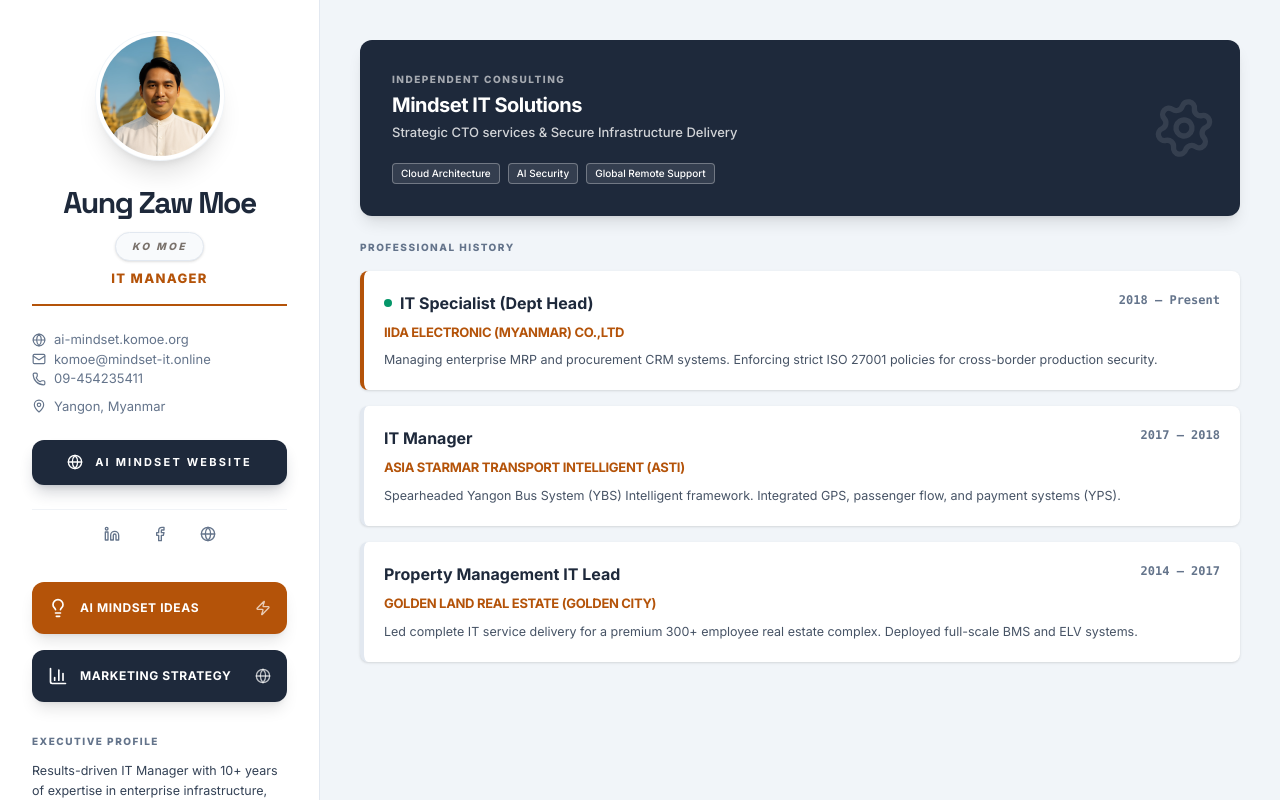
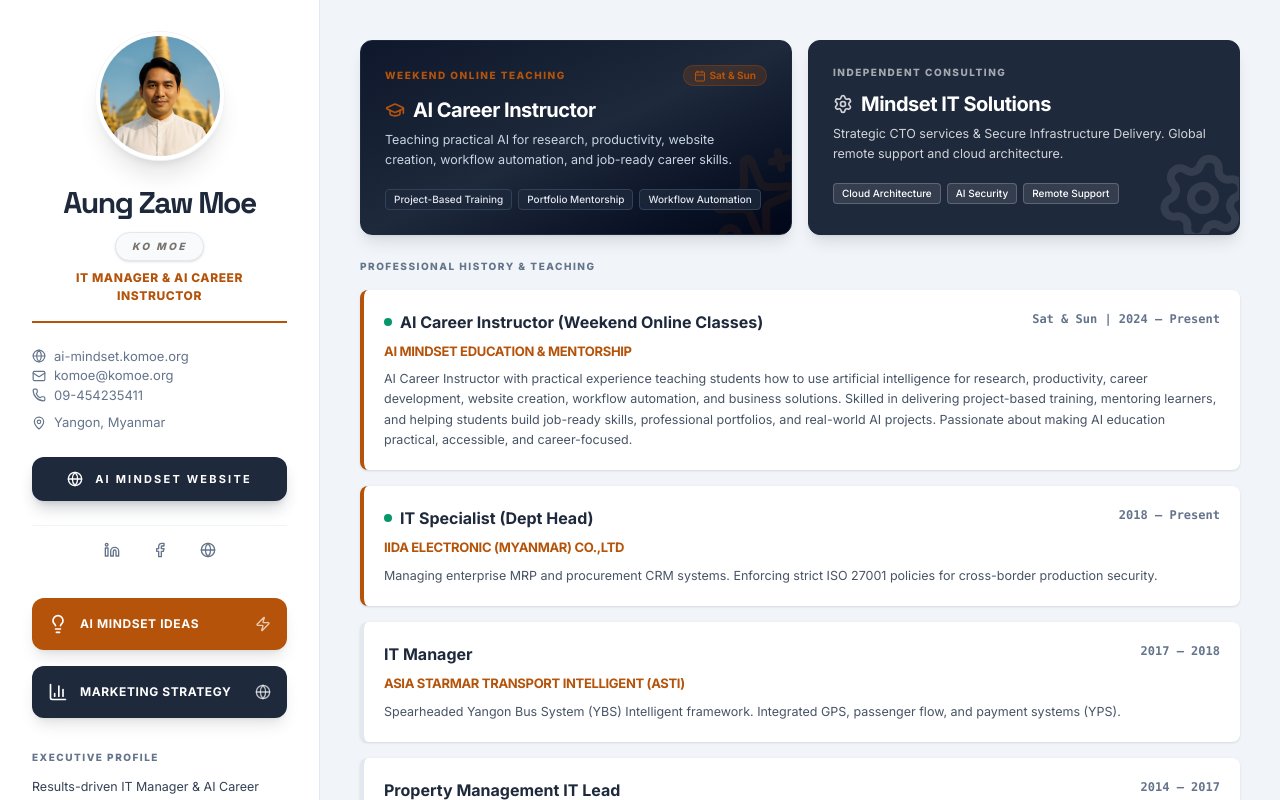
Before and after one commit to komoe-work/komoe-portifolio-, a React (Vite) app: page / in a window 1280 px wide. Built offline with nearby package versions, Linux system fonts and the light colour scheme.

Commit message:
update email address for komoe.org

```diff
--- a/src/App.tsx
+++ b/src/App.tsx
@@ -31,7 +31,9 @@
   User,
   BarChart3,
   Linkedin,
-  Facebook
+  Facebook,
+  GraduationCap,
+  Sparkles
 } from "lucide-react";
 
 const fadeIn = {
@@ -71,14 +73,14 @@
                   Ko Moe
                 </span>
               </div>
-              <div className="text-[13px] uppercase tracking-widest font-extrabold text-accent">IT Manager</div>
+              <div className="text-[12px] uppercase tracking-wider font-extrabold text-accent">IT Manager & AI Career Instructor</div>
             </header>
           </div>
 
           <div className="space-y-6">
             <div className="space-y-2">
               <ContactItem icon={<Globe className="w-3.5 h-3.5" aria-hidden="true" />} text="ai-mindset.komoe.org" link="https://ai-mindset.komoe.org/" />
-              <ContactItem icon={<Mail className="w-3.5 h-3.5" aria-hidden="true" />} text="komoe@mindset-it.online" link="mailto:komoe@mindset-it.online" />
+              <ContactItem icon={<Mail className="w-3.5 h-3.5" aria-hidden="true" />} text="komoe@komoe.org" link="mailto:komoe@komoe.org" />
               <ContactItem icon={<Phone className="w-3.5 h-3.5" aria-hidden="true" />} text="09-454235411" />
               <ContactItem icon={<MapPin className="w-3.5 h-3.5" aria-hidden="true" />} text="Yangon, Myanmar" />
             </div>
@@ -141,14 +143,14 @@
           <section>
             <span className="text-[10px] uppercase tracking-[0.15em] font-extrabold text-text-light mb-3 block">Executive Profile</span>
             <p className="text-[12.5px] text-text-main leading-relaxed">
-              Results-driven IT Manager with 10+ years of expertise in enterprise infrastructure, intelligent transit systems, and large-scale property management. Proven track record aligning IT operations with business goals.
+              Results-driven IT Manager & AI Career Instructor with 10+ years of expertise in enterprise infrastructure and practical AI education. Teaches weekend online classes helping students build job-ready skills, workflow automation, and real-world AI projects.
             </p>
           </section>
 
           <section>
-            <span className="text-[10px] uppercase tracking-[0.15em] font-extrabold text-text-light mb-3 block">Tech Stack</span>
+            <span className="text-[10px] uppercase tracking-[0.15em] font-extrabold text-text-light mb-3 block">Tech Stack & Teaching</span>
             <div className="flex flex-wrap gap-1.5">
-              {["AWS Cloud", "Docker", "Google Cloud Platform (GCP)", "Cloudflare IaaS", "Proxmox Virtual Environment (PVE)", "Ollama AI", "MS EDR", "NAS Solution", "Nessus", "Software as a Service (SaaS)"].map((skill, i) => (
+              {["AI Career Education", "Workflow Automation", "AWS Cloud", "Docker", "Google Cloud Platform (GCP)", "Ollama AI", "Cloudflare IaaS", "Proxmox PVE", "MS EDR", "NAS Solution", "Nessus", "SaaS"].map((skill, i) => (
                 <span key={skill} className={`px-2.5 py-1 border border-border-subtle rounded text-[10.5px] font-semibold ${i < 2 ? 'bg-primary text-white border-transparent' : 'bg-slate-50 text-primary'}`}>
                   {skill}
                 </span>
@@ -169,28 +171,71 @@
 
       {/* MAIN CONTENT */}
       <main className="flex-1 h-full p-6 lg:p-10 overflow-y-auto flex flex-col gap-6">
+        {/* Highlight Banner Cards */}
+        <div className="grid grid-cols-1 md:grid-cols-2 gap-4">
+          {/* AI Career Instructor Card */}
+          <motion.div
+            {...fadeIn}
+            className="bg-gradient-to-br from-slate-900 via-primary to-slate-950 text-white p-6 rounded-xl flex flex-col justify-between shadow-lg relative overflow-hidden group border border-slate-800"
+          >
+            <div className="relative z-10 flex flex-col gap-1.5">
+              <div className="flex items-center justify-between">
+                <span className="text-[10px] uppercase tracking-[0.15em] font-extrabold text-accent">Weekend Online Teaching</span>
+                <span className="text-[10px] bg-accent/20 text-accent px-2.5 py-0.5 rounded-full font-bold border border-accent/30 flex items-center gap-1">
+                  <Calendar className="w-3 h-3" aria-hidden="true" /> Sat & Sun
+                </span>
+              </div>
+              <h3 className="text-xl font-bold tracking-tight text-white flex items-center gap-2 mt-1">
+                <GraduationCap className="w-5 h-5 text-accent shrink-0" aria-hidden="true" />
+                AI Career Instructor
+              </h3>
+              <p className="text-[12.5px] text-slate-300 font-normal leading-relaxed">
+                Teaching practical AI for research, productivity, website creation, workflow automation, and job-ready career skills.
+              </p>
+              <div className="flex flex-wrap gap-1.5 mt-3">
+                <span className="text-[10px] px-2 py-0.5 border border-slate-700 rounded bg-slate-800/80 text-slate-200 font-medium">Project-Based Training</span>
+                <span className="text-[10px] px-2 py-0.5 border border-slate-700 rounded bg-slate-800/80 text-slate-200 font-medium">Portfolio Mentorship</span>
+                <span className="text-[10px] px-2 py-0.5 border border-slate-700 rounded bg-slate-800/80 text-slate-200 font-medium">Workflow Automation</span>
+              </div>
+            </div>
+            <Sparkles className="w-24 h-24 opacity-10 -rotate-12 absolute -right-3 -bottom-3 group-hover:rotate-12 transition-transform duration-700 text-accent" aria-hidden="true" />
+          </motion.div>
+
           {/* Consultancy Highlight Card */}
           <motion.div
             {...fadeIn}
-          className="bg-primary text-white p-6 lg:p-8 rounded-xl flex justify-between items-center shadow-lg relative overflow-hidden group"
+            className="bg-primary text-white p-6 rounded-xl flex flex-col justify-between shadow-lg relative overflow-hidden group border border-slate-800"
           >
-          <div className="relative z-10 flex flex-col gap-1">
+            <div className="relative z-10 flex flex-col gap-1.5">
               <span className="text-[10px] uppercase tracking-[0.15em] font-extrabold text-white/60">Independent Consulting</span>
-            <h3 className="text-xl font-bold tracking-tight">Mindset IT Solutions</h3>
-            <p className="text-[13px] opacity-80 font-medium">Strategic CTO services & Secure Infrastructure Delivery</p>
-            <div className="flex flex-wrap gap-2 mt-4">
-              <span className="text-[10px] px-2 py-0.5 border border-white/30 rounded bg-white/10 font-medium">Cloud Architecture</span>
-              <span className="text-[10px] px-2 py-0.5 border border-white/30 rounded bg-white/10 font-medium">AI Security</span>
-              <span className="text-[10px] px-2 py-0.5 border border-white/30 rounded bg-white/10 font-medium">Global Remote Support</span>
+              <h3 className="text-xl font-bold tracking-tight flex items-center gap-2 mt-1">
+                <Settings className="w-5 h-5 text-white/80 shrink-0" aria-hidden="true" />
+                Mindset IT Solutions
+              </h3>
+              <p className="text-[12.5px] opacity-80 font-normal leading-relaxed">
+                Strategic CTO services & Secure Infrastructure Delivery. Global remote support and cloud architecture.
+              </p>
+              <div className="flex flex-wrap gap-1.5 mt-3">
+                <span className="text-[10px] px-2 py-0.5 border border-white/20 rounded bg-white/10 font-medium">Cloud Architecture</span>
+                <span className="text-[10px] px-2 py-0.5 border border-white/20 rounded bg-white/10 font-medium">AI Security</span>
+                <span className="text-[10px] px-2 py-0.5 border border-white/20 rounded bg-white/10 font-medium">Remote Support</span>
               </div>
             </div>
-          <Settings className="w-16 h-16 opacity-10 rotate-12 absolute right-6 group-hover:rotate-45 transition-transform duration-700" />
+            <Settings className="w-24 h-24 opacity-10 rotate-12 absolute -right-3 -bottom-3 group-hover:rotate-45 transition-transform duration-700" aria-hidden="true" />
           </motion.div>
+        </div>
 
         {/* Professional History */}
         <section className="flex flex-col gap-4">
-          <span className="text-[10px] uppercase tracking-[0.15em] font-extrabold text-text-light">Professional History</span>
+          <span className="text-[10px] uppercase tracking-[0.15em] font-extrabold text-text-light">Professional History & Teaching</span>
           <div className="grid grid-cols-1 gap-4">
+            <ExperienceCard
+              role="AI Career Instructor (Weekend Online Classes)"
+              company="AI Mindset Education & Mentorship"
+              date="Sat & Sun | 2024 – Present"
+              desc="AI Career Instructor with practical experience teaching students how to use artificial intelligence for research, productivity, career development, website creation, workflow automation, and business solutions. Skilled in delivering project-based training, mentoring learners, and helping students build job-ready skills, professional portfolios, and real-world AI projects. Passionate about making AI education practical, accessible, and career-focused."
+              highlight
+            />
             <ExperienceCard
               role="IT Specialist (Dept Head)"
               company="IIDA Electronic (Myanmar) Co.,Ltd"
```
Lines whose indentation alone changed are shown as unchanged.
